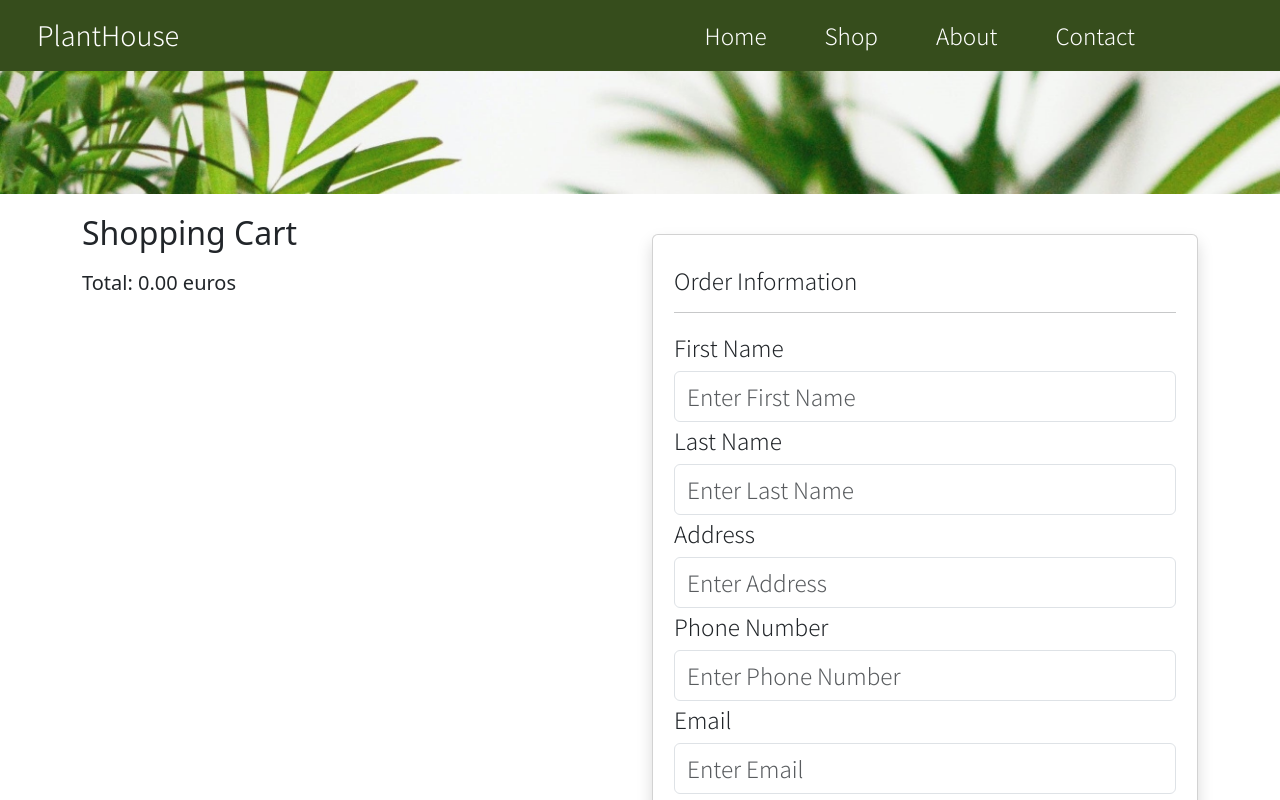
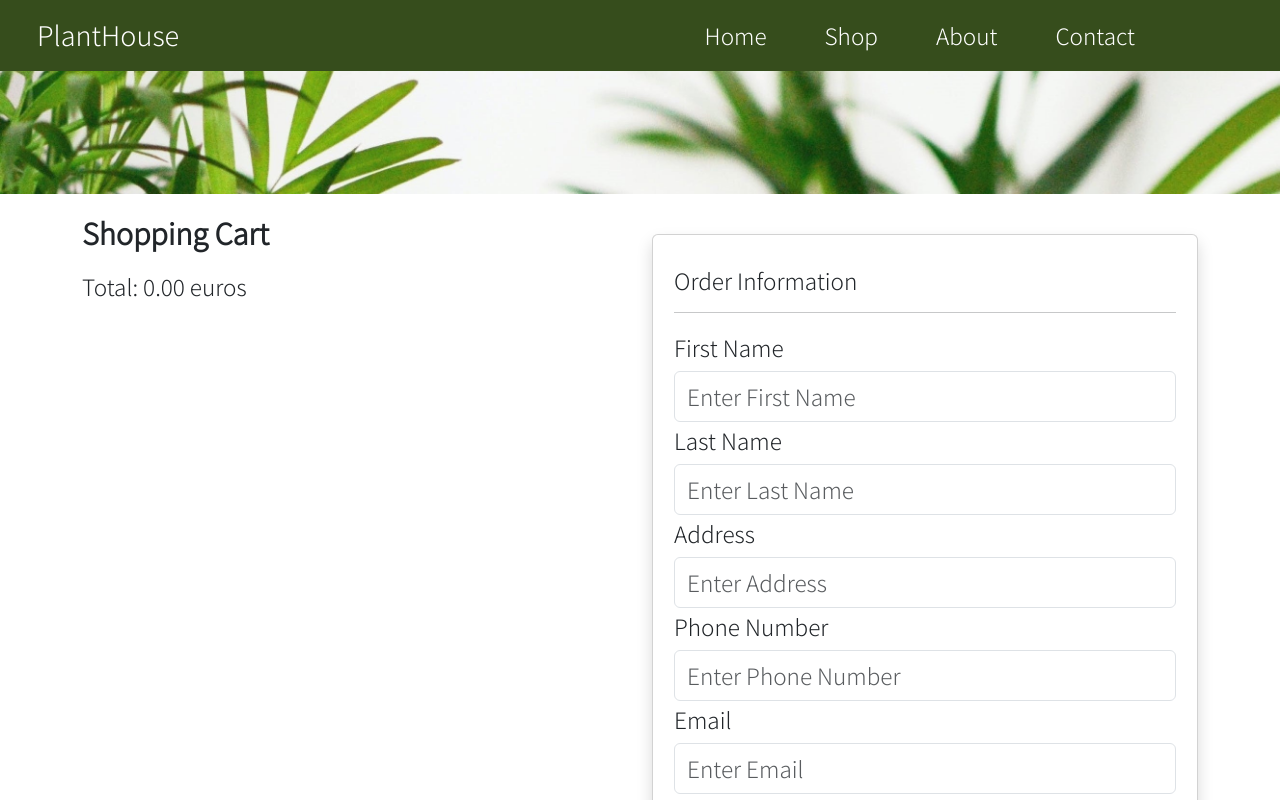
Before and after one commit to Ryhma20-Verkkopalveluprojekti/verkkokauppa, a React (Create React App) app in the folder client/client/: page /cart in a window 1280 px wide. Shown: the top 800 px of the page. Built offline with nearby package versions, Linux system fonts and the light colour scheme; some icons are missing; a web font is replaced by a local one.

Commit message:
ostoskori sivun fontit

```diff
--- a/client/client/src/components/pages/Cart.js
+++ b/client/client/src/components/pages/Cart.js
@@ -24,7 +24,6 @@ function ShoppingCart({ cartItems }) {
     <div>
       {/* Määrittää sivun korkeuden, jotta footer pysyy sivun alalaidassa */}
       <div className="page-content" style={{ minHeight: '100vh' }}>
-
         {/* Banneri navbarin alla */}
         <Banner />
 
@@ -44,7 +43,7 @@ function ShoppingCart({ cartItems }) {
                     ))}
                 </ul>
                 <div>
-                  <p>Total: {calculateTotal()} euros</p>
+                  <p className="total-text">Total: {calculateTotal()} euros</p>
                 </div>
               </div>
 
--- a/client/client/src/components/pages/styles/Cart.css
+++ b/client/client/src/components/pages/styles/Cart.css
@@ -7,4 +7,20 @@
 /*ostoskorin sisältö*/
 .section{
     margin-top: 20px;
+
 }
+
+h2{
+    font-family: 'Assistant' !important;
+    font-weight: bold  !important;
+}
+
+li{
+    font-family: 'Assistant' !important;
+    font-size: 25px;
+}
+
+.total-text {
+    font-family: 'Assistant' !important;
+    font-size: 25px !important;
+}
```
